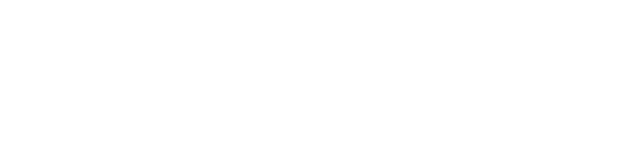
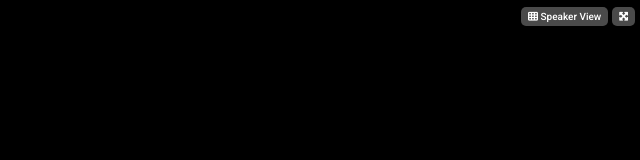
Before and after one commit to Chiaravalle04/html-css-zoom, a plain HTML site: page index.html in a window 1280 px wide. Shown: the whole page, without its empty margins (640-1280 px from the left). Drawn offline with Linux system fonts and the light colour scheme.

Commit message:
add main (first section) + link (head)

```diff
--- a/css/style.css
+++ b/css/style.css
@@ -4,3 +4,31 @@
     padding: 0;
     box-sizing: border-box;
 }
+
+/* FONT */
+* {
+    font-family: 'Roboto', sans-serif;
+}
+
+/* REGOLE GENERALI */
+main {
+    height: 100vh;
+    background-color: #000000;
+}
+
+/* FIRST SECTION */
+.display-options {
+    padding-top: 5px;
+    padding-right: 5px;
+    text-align: end;
+}
+
+
+.display-options span {
+    color: #ffffff;
+    font-size: 10px;
+    padding: 4px 7px;
+    background-color: #4a4a4a;
+    border-radius: 5px;
+    cursor: pointer;
+}
--- a/index.html
+++ b/index.html
@@ -4,6 +4,10 @@
     <meta charset="UTF-8">
     <meta http-equiv="X-UA-Compatible" content="IE=edge">
     <meta name="viewport" content="width=device-width, initial-scale=1.0">
+    <link rel="preconnect" href="https://fonts.googleapis.com">
+    <link rel="preconnect" href="https://fonts.gstatic.com" crossorigin>
+    <link href="https://fonts.googleapis.com/css2?family=Roboto:wght@300;500&display=swap" rel="stylesheet">
+    <link rel="stylesheet" href="https://cdnjs.cloudflare.com/ajax/libs/font-awesome/6.2.1/css/all.min.css" integrity="sha512-MV7K8+y+gLIBoVD59lQIYicR65iaqukzvf/nwasF0nqhPay5w/9lJmVM2hMDcnK1OnMGCdVK+iQrJ7lzPJQd1w==" crossorigin="anonymous" referrerpolicy="no-referrer" />
     <link rel="stylesheet" href="css/style.css">
     <title>Zoom</title>
 </head>
@@ -12,9 +16,16 @@
 
         <main>
 
+            <!-- FIRST SECTION -->
             <section>
 
+                <div class="display-options">
 
+                    <span><i class="fa-sharp fa-solid fa-table-cells"></i> Speaker View</span>
+
+                    <span><i class="fa-solid fa-maximize"></i></span>
+
+                </div>
 
             </section>
 
```
